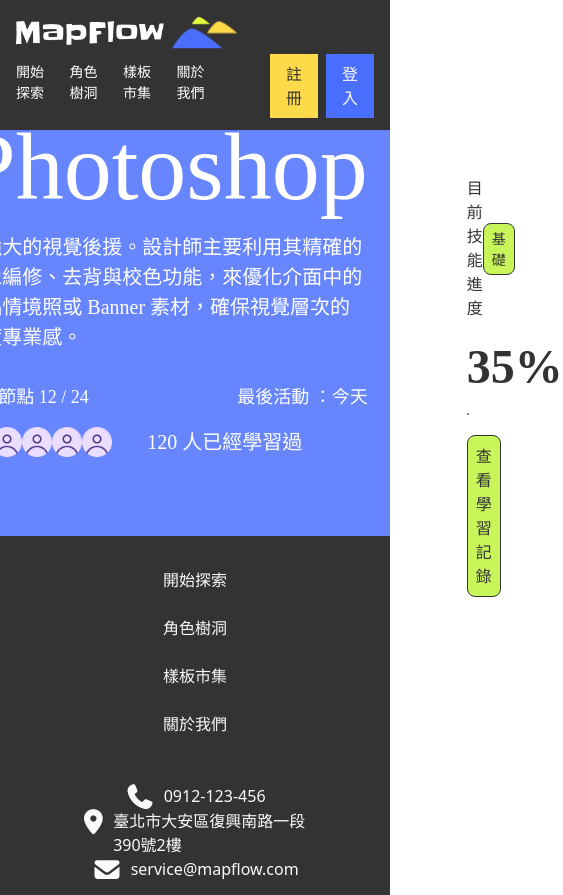
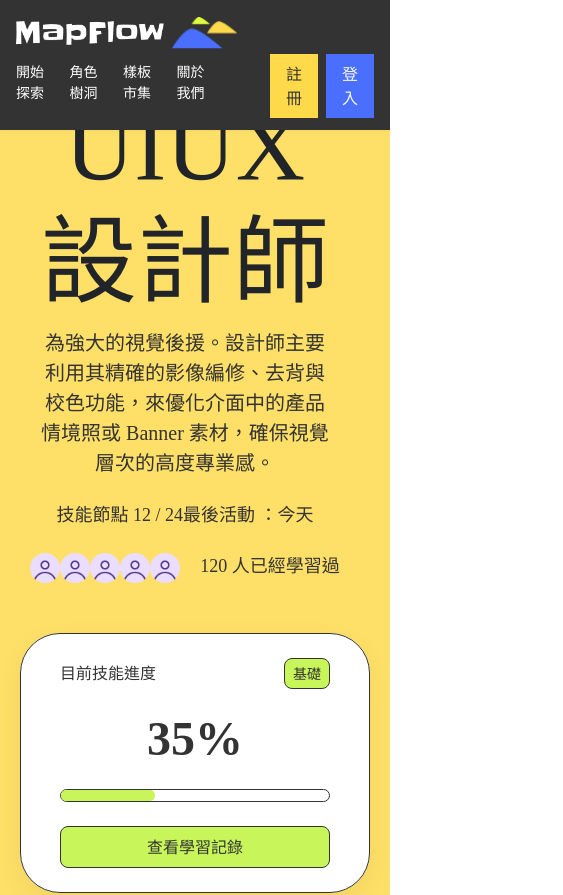
Before and after one commit to yuzh1363/MapFlow, a Vue app in the folder final-project/: page / in a window 390 px wide. Shown: the top 895 px of the page, 563 px wide, since content can reach past the window. Built offline with nearby package versions, Linux system fonts and the light colour scheme.

Commit message:
新增：角色、技能hero

```diff
--- a/final-project/src/components/FlipCard.vue
+++ b/final-project/src/components/FlipCard.vue
@@ -19,8 +19,10 @@ const handleFlip = () => {
     duration: 0.8,
     ease: "back.out(1.2)",
     overwrite: true,
-    transformPerspective: 1000,
-    force3D: true
+    z: 0.1,
+    transformPerspective: 1200,
+    force3D: true,
+    transformOrigin: "center center"
   });
 };
 </script>
@@ -42,9 +44,13 @@ const handleFlip = () => {
 
 <style scoped>
 .card-scene {
-  width: 420px;
+  width: 100%;
+  min-width: 320px;
+  max-width: 420px;
   height: 260px;
   perspective: 1200px;
+  border-radius: 40px;
+  /* border: 1px solid var(--color-neutral-900); */
 }
 
 .card-inner {
@@ -52,6 +58,7 @@ const handleFlip = () => {
   height: 100%;
   position: relative;
   transform-style: preserve-3d;
+  will-change: transform;
 }
 
 .card-face {
@@ -62,7 +69,8 @@ const handleFlip = () => {
   height: 100%;
   backface-visibility: hidden;
   -webkit-backface-visibility: hidden;
-  border-radius: 24px;
+  -webkit-font-smoothing: antialiased;
+  border-radius: 40px;
   display: flex;
   box-shadow: 0 10px 30px rgba(0,0,0,0.05);
 }
--- a/final-project/src/components/LearningCalendar.vue
+++ b/final-project/src/components/LearningCalendar.vue
@@ -40,6 +40,8 @@ defineEmits(['click-close'])
   padding: var(--spacing-6);
   width: 100%;
   position: relative;
+  border-radius: 40px;
+  border: 1px solid var(--color-neutral-900);
 }
 .close-btn {
   position: absolute;
--- a/final-project/src/components/SkillProgress.vue
+++ b/final-project/src/components/SkillProgress.vue
@@ -28,6 +28,7 @@
   flex-direction: column;
   justify-content: space-between;
   border-radius: 40px;
+  border: 1px solid var(--color-neutral-900);
   background: rgba(255, 255, 255, 0.61);
 }
 .header {
--- a/final-project/src/views/Role.vue
+++ b/final-project/src/views/Role.vue
@@ -4,9 +4,10 @@
 
 <template>
   <div class="hero-section">
+    <div class="hero-inner">
       <div class="content-block">
         <div class="title-container">
-        <h1 class="title">Photoshop</h1>
+          <h1 class="title">UIUX設計師</h1>
           <p class="desc">為強大的視覺後援。設計師主要利用其精確的影像編修、去背與校色功能，來優化介面中的產品情境照或 Banner 素材，確保視覺層次的高度專業感。</p>
         </div>
         <div class="skill-info">
@@ -24,64 +25,105 @@
           <div class="learner-count">120 人已經學習過</div>
         </div>
       </div>
+      <div class="card-block">
         <FlipCard/>
+      </div>
+    </div>
   </div>
 
 </template>
 
 <style lang="scss" scoped>
   .hero-section{
-    height: 60vh;
-    background-color: var(--primary-blue-400);
+    min-height: 60vh;
+    background-color: var(--Sec-yellow-400);
+    display: flex;
+    justify-content: center;
+    align-items: center;
+    padding: 60px 20px;
+    margin-top: 30px;
+  }
+
+  .hero-inner{
     display: flex;
     flex-direction: row;
+    flex-wrap: nowrap;
     justify-content: center;
     align-items: center;
-    gap: 60px;
-    margin-top: 30px;
+    width: 100%;
+    max-width: 1140px;
+    gap: 40px;
   }
   .content-block{
-    // width: 100%;
+    flex: 1;
     display: flex;
     flex-direction: column;
-    gap: 16px;
+    gap: 24px;
+    padding-right: 20px;
+  }
+
+  .card-block{
+    flex: 1;
+    display: flex;
+    justify-content: center;
+    align-items: center;
   }
 
   .title{
     font-size: var(--font-size-topic);
-    color: var(--color-bg-primary);
+    color: var(--color-text-primaryy);
     font-family: "Noto Sans TC";
     font-weight: var(--font-weight-medium);
   }
   .desc{
-    max-width: 515px;
+    max-width: 90%;
     font-size: var(--font-size-xl);
-    color: var(--color-bg-primary);
+    color: var(--color-text-primary);
     font-family: "Noto Sans TC";
-    font-weight: var(--font-weight-medium);
+    // font-weight: var(--font-weight-medium);
   }
   .skill-info{
     display: flex;
     justify-content: space-between;
+    max-width: 90%;
     span{
       font-size: var(--font-size-lg);
-      color: var(--color-bg-primary);
+      color: var(--color-text-primary);
       font-family: "Noto Sans TC";
-      font-weight: var(--font-weight-medium);
     }
   }
   .user-learned{
     display: flex;
     flex-direction: row;
-    gap: 35px;
+    gap: 20px;
   }
   .user{
     width: 30px;
   }
   .learner-count{
-    font-size: var(--font-size-xl);
-    color: var(--color-bg-primary);
+    font-size: var(--font-size-lg);
+    color: var(--color-text-primary);
     font-family: "Noto Sans TC";
-    font-weight: var(--font-weight-medium);
   }
+
+
+@media (max-width: 992px) {
+    .hero-inner {
+      flex-direction: column;
+      flex-wrap: wrap;
+      text-align: center;
+      gap: 50px;
+    }
+
+    .content-block, .card-block {
+      flex: none;
+      width: 100%;
+    }
+
+    .desc, .skill-info, .user-learned {
+      margin: 0 auto;
+      justify-content: center;
+    }
+  }
+
 </style>
--- a/final-project/src/views/Search-Role.vue
+++ b/final-project/src/views/Search-Role.vue
@@ -27,6 +27,6 @@ const{searchs} = storeToRefs(search)
 
 <style scoped>
 .card-container,.tab{
-    /* padding: 0 var(--spacing-24); */
+    padding: 0 var(--spacing-24);
 }
 </style>
--- a/final-project/src/views/Skill.vue
+++ b/final-project/src/views/Skill.vue
@@ -1,13 +1,130 @@
+<script setup>
+  import FlipCard from '../components/FlipCard.vue';
+</script>
+
 <template>
-  <div>
+  <div class="hero-section">
+    <div class="hero-inner">
+      <div class="content-block">
+        <div class="title-container">
+          <h1 class="title">Photoshop</h1>
+          <p class="desc">為強大的視覺後援。設計師主要利用其精確的影像編修、去背與校色功能，來優化介面中的產品情境照或 Banner 素材，確保視覺層次的高度專業感。</p>
+        </div>
+        <div class="skill-info">
+          <span>技能節點 12 / 24</span>
+          <span>最後活動 ：今天</span>
+        </div>
+        <div class="user-learned">
+          <div class="user-img">
+            <img class="user" src="../assets/images/avatar.png" alt="user">
+            <img class="user" src="../assets/images/avatar.png" alt="user">
+            <img class="user" src="../assets/images/avatar.png" alt="user">
+            <img class="user" src="../assets/images/avatar.png" alt="user">
+            <img class="user" src="../assets/images/avatar.png" alt="user">
+          </div>
+          <div class="learner-count">120 人已經學習過</div>
+        </div>
+      </div>
+      <div class="card-block">
+        <FlipCard/>
+      </div>
+    </div>
+  </div>
 
-  </div>
 </template>
 
-<script setup>
+<style lang="scss" scoped>
+  .hero-section{
+    min-height: 60vh;
+    background-color: var(--primary-blue-400);
+    display: flex;
+    justify-content: center;
+    align-items: center;
+    padding: 60px 20px;
+    margin-top: 30px;
+  }
 
-</script>
+  .hero-inner{
+    display: flex;
+    flex-direction: row;
+    flex-wrap: nowrap;
+    justify-content: center;
+    align-items: center;
+    width: 100%;
+    max-width: 1140px;
+    gap: 40px;
+  }
+  .content-block{
+    flex: 1;
+    // min-width: 600px;
+    display: flex;
+    flex-direction: column;
+    gap: 24px;
+    padding-right: 20px;
+  }
 
-<style lang="scss" scoped>
+  .card-block{
+    flex: 1;
+    display: flex;
+    justify-content: center;
+    align-items: center;
+  }
+
+  .title{
+    font-size: var(--font-size-topic);
+    color: var(--color-bg-primary);
+    font-family: "Noto Sans TC";
+    font-weight: var(--font-weight-medium);
+  }
+  .desc{
+    max-width: 90%;
+    font-size: var(--font-size-xl);
+    color: var(--color-bg-primary);
+    font-family: "Noto Sans TC";
+    // font-weight: var(--font-weight-medium);
+  }
+  .skill-info{
+    display: flex;
+    justify-content: space-between;
+    max-width: 90%;
+    span{
+      font-size: var(--font-size-lg);
+      color: var(--color-bg-primary);
+      font-family: "Noto Sans TC";
+    }
+  }
+  .user-learned{
+    display: flex;
+    flex-direction: row;
+    gap: 20px;
+  }
+  .user{
+    width: 30px;
+  }
+  .learner-count{
+    font-size: var(--font-size-lg);
+    color: var(--color-bg-primary);
+    font-family: "Noto Sans TC";
+  }
+
+
+@media (max-width: 992px) {
+    .hero-inner {
+      flex-direction: column;
+      flex-wrap: wrap;
+      text-align: center;
+      gap: 50px;
+    }
+
+    .content-block, .card-block {
+      flex: none;
+      width: 100%;
+    }
+
+    .desc, .skill-info, .user-learned {
+      margin: 0 auto;
+      justify-content: center;
+    }
+  }
 
 </style>
```
Lines whose indentation alone changed are shown as unchanged.
